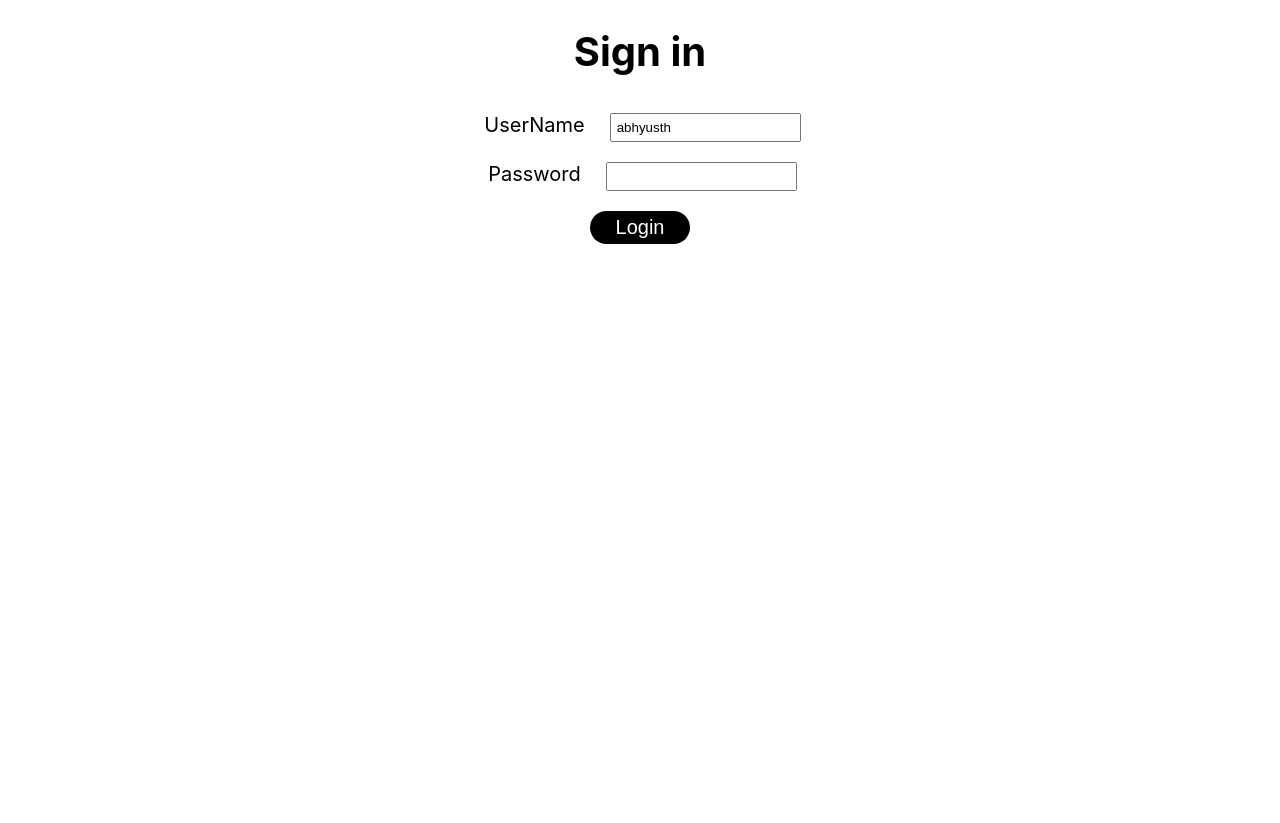
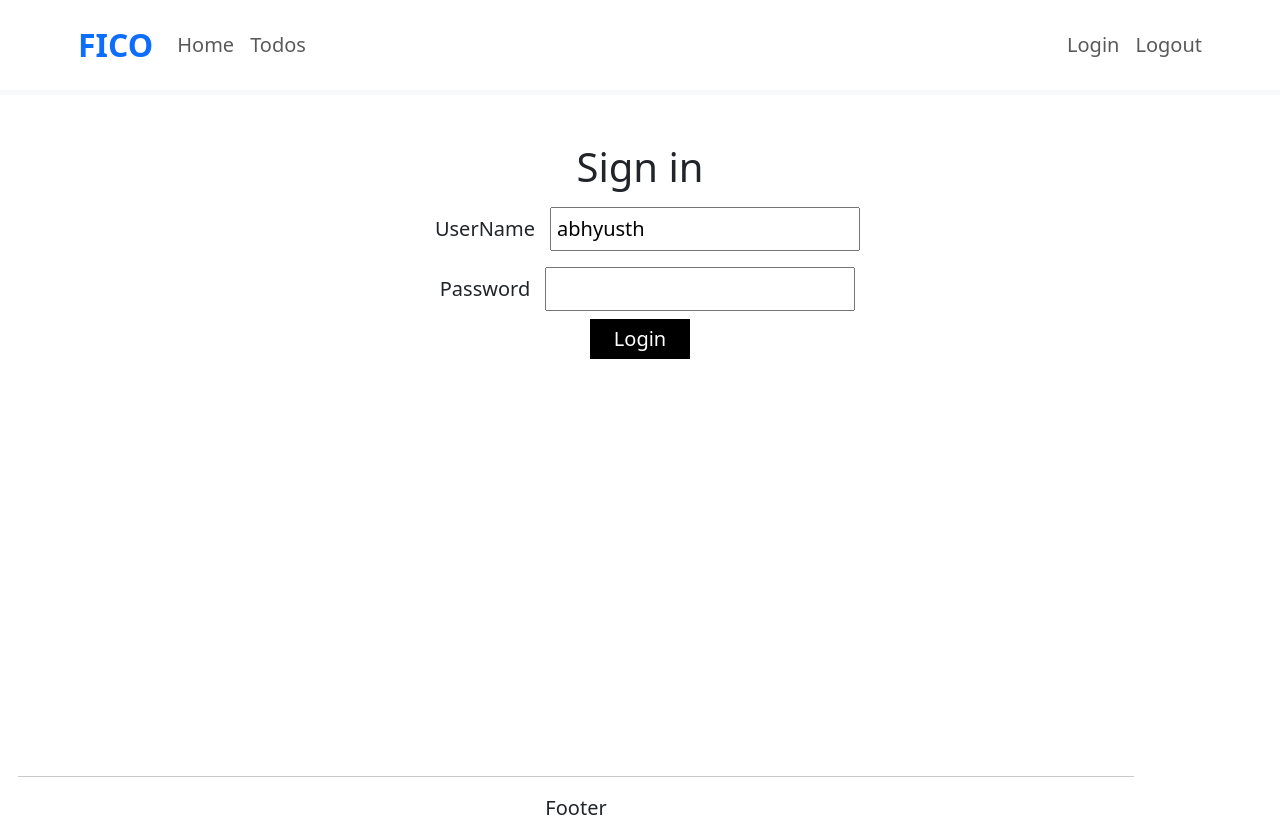
Before and after one commit to abhyusthsahu/ToDo-App, a React (Create React App) app: page / in a window 1280 px wide. Before the commit the page ends 800 px from the top, so only its background shows below. Built offline with nearby package versions, Linux system fonts and the light colour scheme.

Commit message:
Created separate LogoutComponent

```diff
--- a/package.json
+++ b/package.json
@@ -7,6 +7,7 @@
     "@testing-library/jest-dom": "^6.9.1",
     "@testing-library/react": "^16.3.2",
     "@testing-library/user-event": "^13.5.0",
+    "bootstrap": "^5.3.8",
     "react": "^19.2.7",
     "react-dom": "^19.2.7",
     "react-router-dom": "^7.17.0",
--- /dev/null
+++ b/src/Components/todo/LogoutComponent.jsx
@@ -0,0 +1,19 @@
+import { useEffect } from 'react';
+import { useNavigate } from 'react-router-dom';
+
+function LogoutComponent() {
+    const navigate = useNavigate();
+
+    useEffect(() => {
+        navigate('/login', { replace: true });
+    }, [navigate]);
+
+    return (
+        <div className="LogoutComponent">
+            <h1>Signing out...</h1>
+            <div>Redirecting you to the login page.</div>
+        </div>
+    )
+}
+
+export default LogoutComponent;
--- a/src/Components/todo/TodoApp.css
+++ b/src/Components/todo/TodoApp.css
@@ -7,3 +7,11 @@
     background-color: black; /* Green */
     border: none;
 }
+
+footer {
+    bottom: 0;
+    position: absolute;
+    width: 90%;
+    height: 40px;
+
+}
--- a/src/Components/todo/TodoApp.jsx
+++ b/src/Components/todo/TodoApp.jsx
@@ -1,18 +1,22 @@
 import { useState } from 'react';
-import { BrowserRouter, Routes, Route, useNavigate, useParams } from 'react-router-dom';
+import { BrowserRouter, Routes, Route, useNavigate, useParams, Link } from 'react-router-dom';
 import './TodoApp.css';
+import LogoutComponent from './LogoutComponent';
 
 export default function TodoApp() {
     return (
         <div className="TodoApp">
             <BrowserRouter>
+            <HeaderComponent/>
                 <Routes>
                     <Route path="/" element={<LoginComponent />} />
                     <Route path="/login" element={<LoginComponent />} />
                     <Route path="/welcome/:username" element={<WelcomeComponent />} />
                     <Route path="/todos" element={<ListTodosComponent />} />
+                    <Route path="/logout" element={<LogoutComponent/>} />
                     <Route path="*" element={<ErrorComponent />} />
                 </Routes>
+            <FooterComponent/>
             </BrowserRouter>
         </div>
     )
@@ -80,7 +84,7 @@
         <div className="Welcome">
             <h1>Welcome {username}</h1>
             <div>
-                Welcome Component
+                Your Todos. <Link to="/todos">Go Here</Link>
             </div>
         </div>
     )
@@ -101,19 +105,21 @@
     const targetDate = new Date(today.getFullYear() + 12, today.getMonth(), today.getDate() + 7);
 
     const todos = [
-        { id: 1, description: "Learn React", done: false, targetDate: {targetDate} },
-        { id: 2, description: "Learn AWS", done: false, targetDate: {targetDate} },
-        { id: 3, description: "Learn Kafka", done: false, targetDate: {targetDate} }
+        { id: 1, description: "Learn React", done: false, targetDate: targetDate },
+        { id: 2, description: "Learn AWS", done: false, targetDate: targetDate },
+        { id: 3, description: "Learn Kafka", done: false, targetDate: targetDate }
     ];
     return (
-        <div className="ListTodosComponent">
+        <div className="container">
             <h1>Things To Do</h1>
             <div>
-                <table>
+                <table className="table">
                     <thead>
                         <tr>
                             <td>id</td>
                             <td>description</td>
+                            <td>done</td>
+                            <td>Target Date</td>
                         </tr>
                     </thead>
                     <tbody>
@@ -122,8 +128,8 @@
                                 <tr key={todo.id}>
                                     <td>{todo.id}</td>
                                     <td>{todo.description}</td>
-                                    <td>{todo.done}</td>
-                                    <td>{todo.targetdate}</td>
+                                    <td>{todo.done.toString()}</td>
+                                    <td>{todo.targetDate.toDateString()}</td>
                                 </tr>
                             )
                             )
@@ -135,3 +141,38 @@
         </div>
     )
 }
+
+function HeaderComponent() {
+    return (
+        <header className="border-bottom border-light border-5 mb-5 p-2">
+            <div className="container">
+                <div className="row">
+                    <nav className="navbar navbar-expand-lg">
+                        <a className="navbar-brand ms-2 fs-2 fw-bold text-primary" href="https://www.fico.com">FICO</a>
+                        <div className="collapse navbar-collapse">
+                            <ul className="navbar-nav">
+                                <li className="nav-item fs-5"><Link className="nav-link" to="/welcome/abhyusth">Home</Link></li>
+                                <li className="nav-item fs-5"><Link className="nav-link" to="/todos">Todos</Link></li>
+                            </ul>
+                        </div>
+                        <ul className="navbar-nav">
+                            <li className="nav-item fs-5"><Link className="nav-link" to="/login">Login</Link></li>
+                            <li className="nav-item fs-5"><Link className="nav-link" to="/logout">Logout</Link></li>
+                        </ul>
+                    </nav>
+                </div>
+            </div>
+        </header>
+
+    )
+}
+
+function FooterComponent() {
+    return (
+        <footer className="FooterComponent">
+            <div className="container">
+                <hr/>Footer
+                </div>
+        </footer>
+    )
+}
--- a/src/index.js
+++ b/src/index.js
@@ -3,6 +3,8 @@
 import './index.css';
 import App from './App';
 import reportWebVitals from './reportWebVitals';
+
+import 'bootstrap/dist/css/bootstrap.min.css';
 
 const root = ReactDOM.createRoot(document.getElementById('root'));
 root.render(
```
Also changed, not shown: 1 other file (tests, documents, lock files or other folders).
